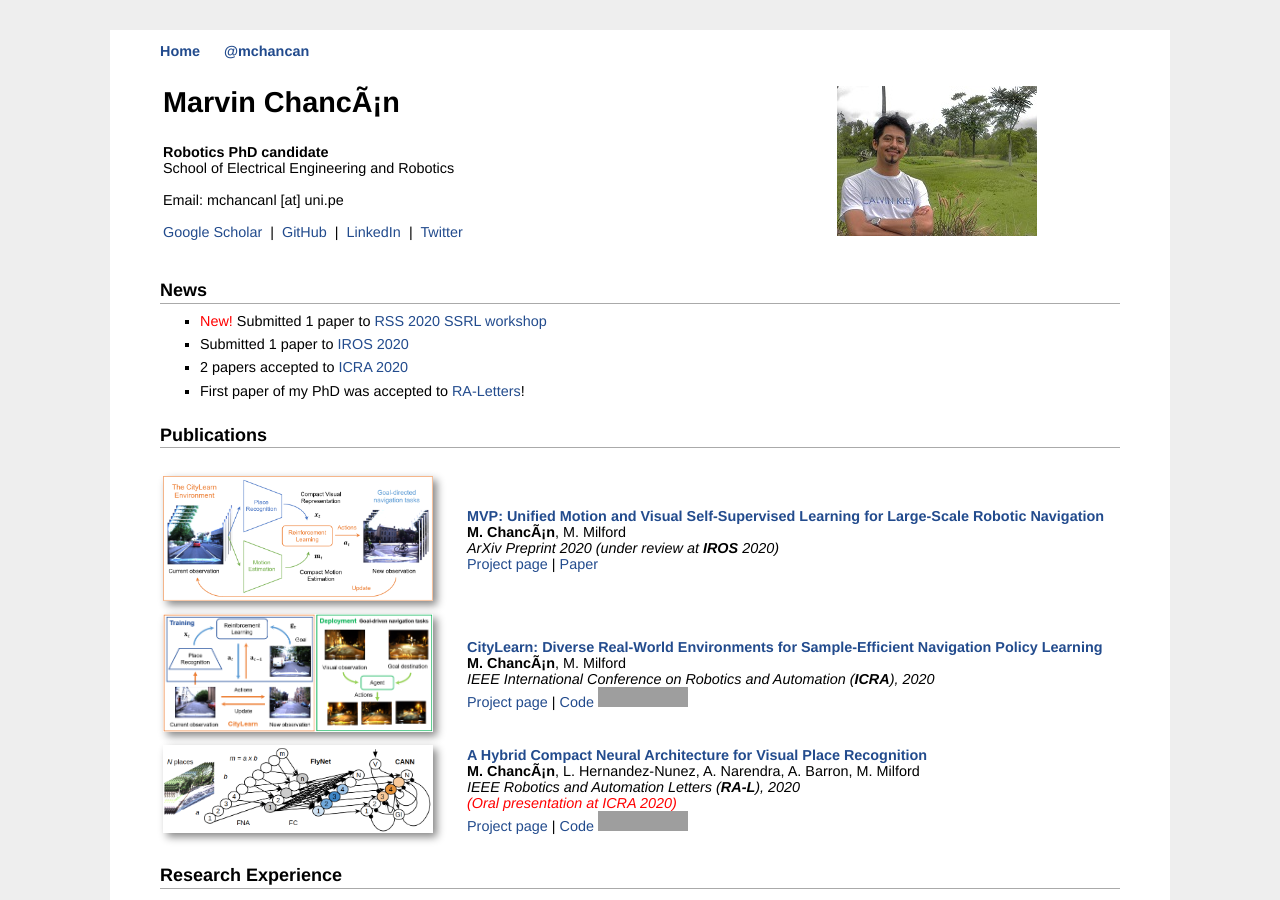
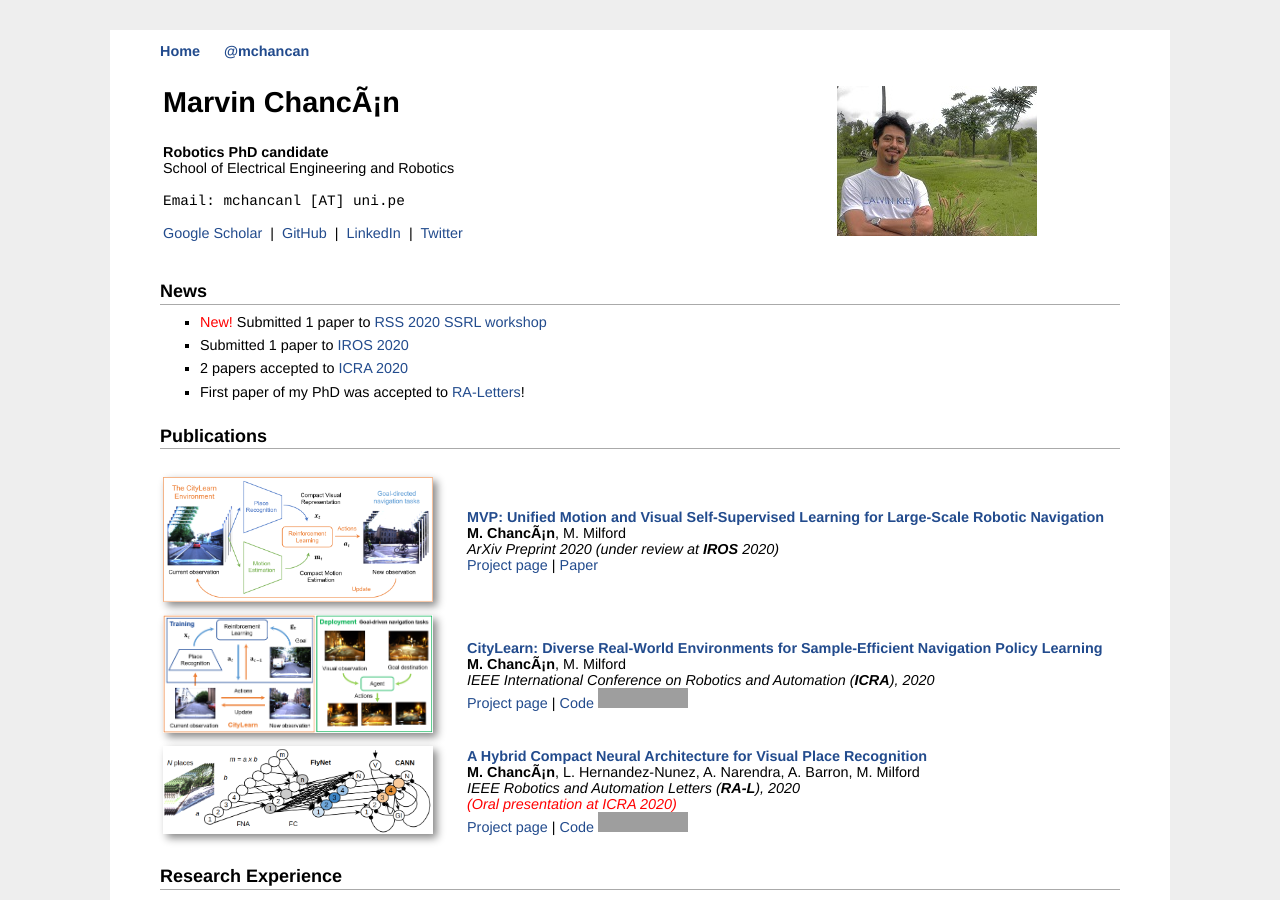
Before and after one commit to mchancan/mchancan.github.io, a Jekyll site: the page built from index.html, in a window 1280 px wide and 900 px high. Built offline with Jekyll 4.4.1, drawn with Linux system fonts in a browser that asks for light colours; comment, search, counter and statistics services are not loaded; grey boxes are pictures that could not be loaded.

Commit message:
Update index.html

```diff
--- a/index.html
+++ b/index.html
@@ -14,7 +14,7 @@ title: Marvin's Homepage
 				<b>Robotics PhD candidate</b></br>
 				School of Electrical Engineering and Robotics </br>
 				</br>
-				Email: mchancanl [at] uni.pe </a>
+				<font face="courier">Email: mchancanl [AT] uni.pe </font></a>
 				</br>
 				</br>
 				<p align="left">
```
